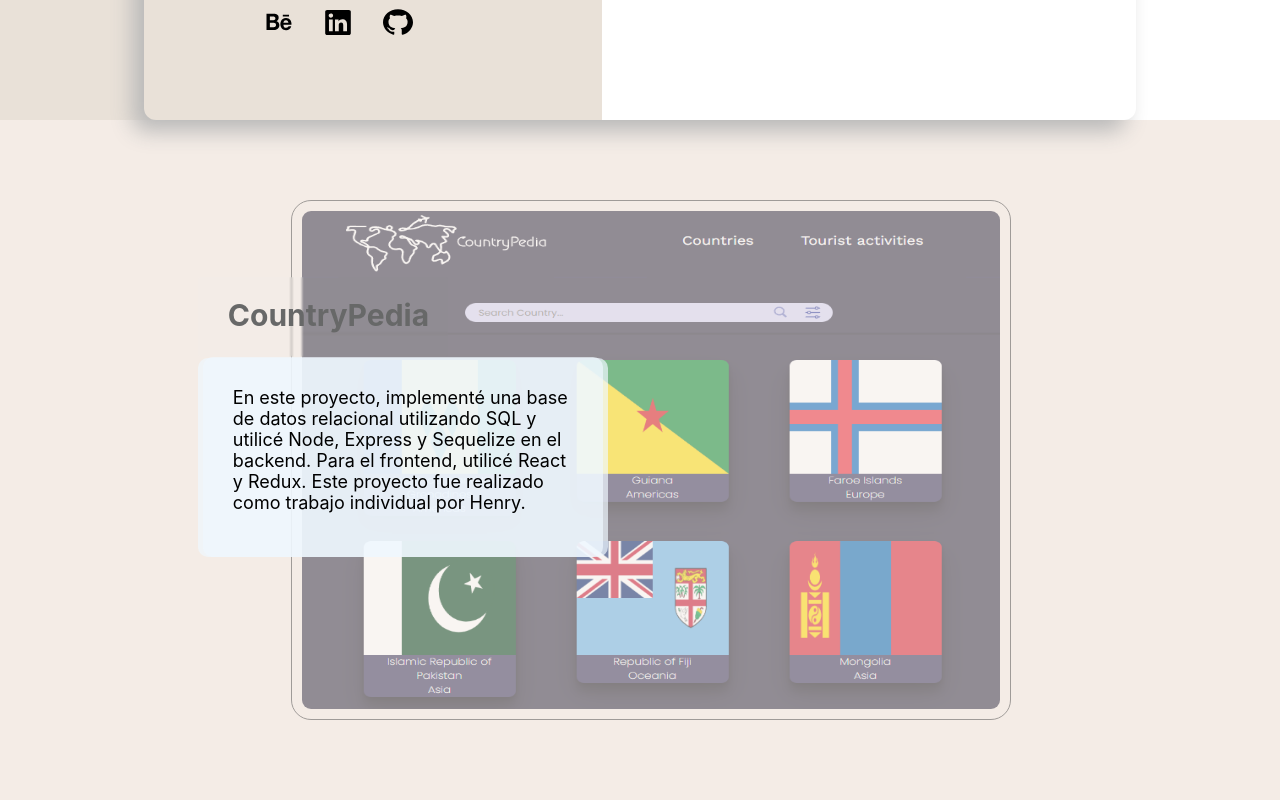
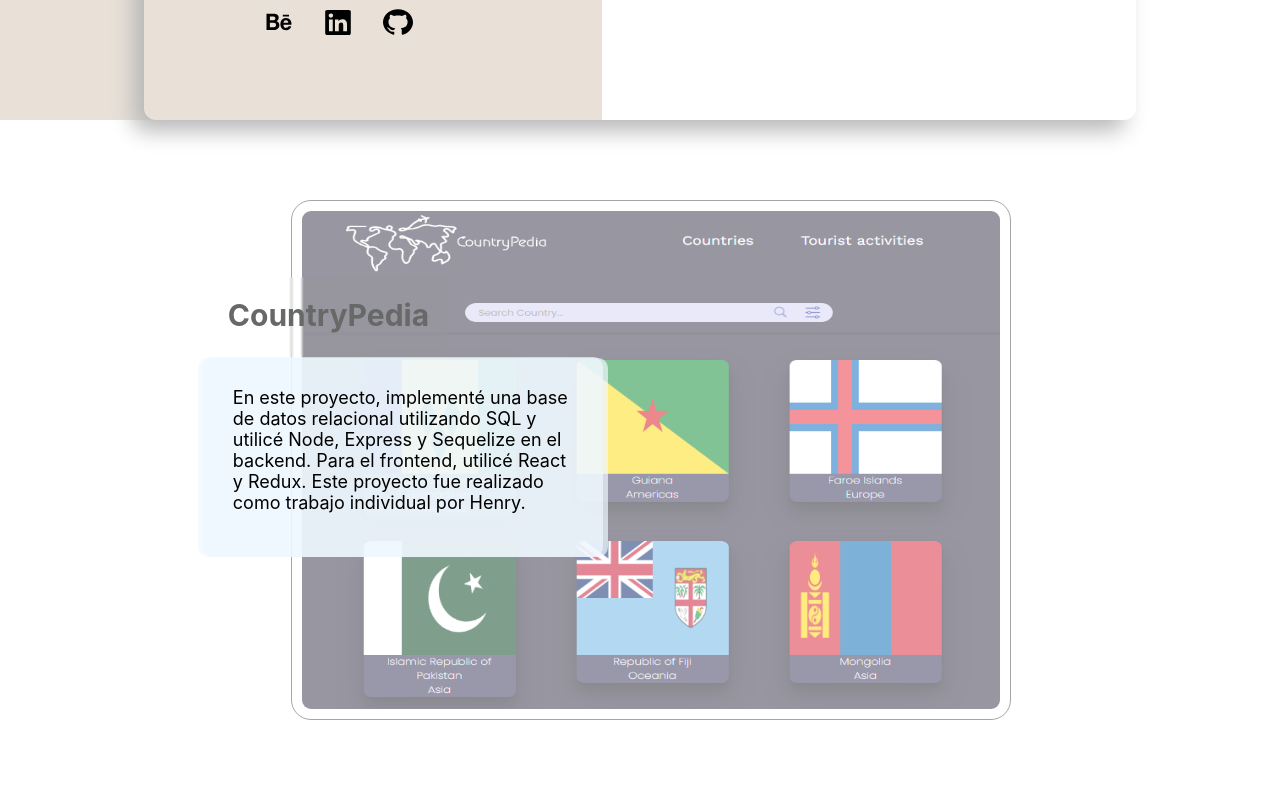
Before and after one commit to AylenGorosito313/portfolio, a React (Vite) app: page / in a window 1280 px wide. Shown: the part 520-1320 px from the top of the page. Built offline with nearby package versions, Linux system fonts and the light colour scheme.

Commit message:
Update Home.css

```diff
--- a/src/pages/home/Home.css
+++ b/src/pages/home/Home.css
@@ -1,5 +1,7 @@
 
 .home-proyects-div{
+
+ background: #ffff;
   /* background: linear-gradient( 90deg, rgba(233, 225, 216, 1) 47%, rgba(255, 255, 255, 1) 47%, rgba(255, 255, 255, 1) 100% ); */
 }
 
```
